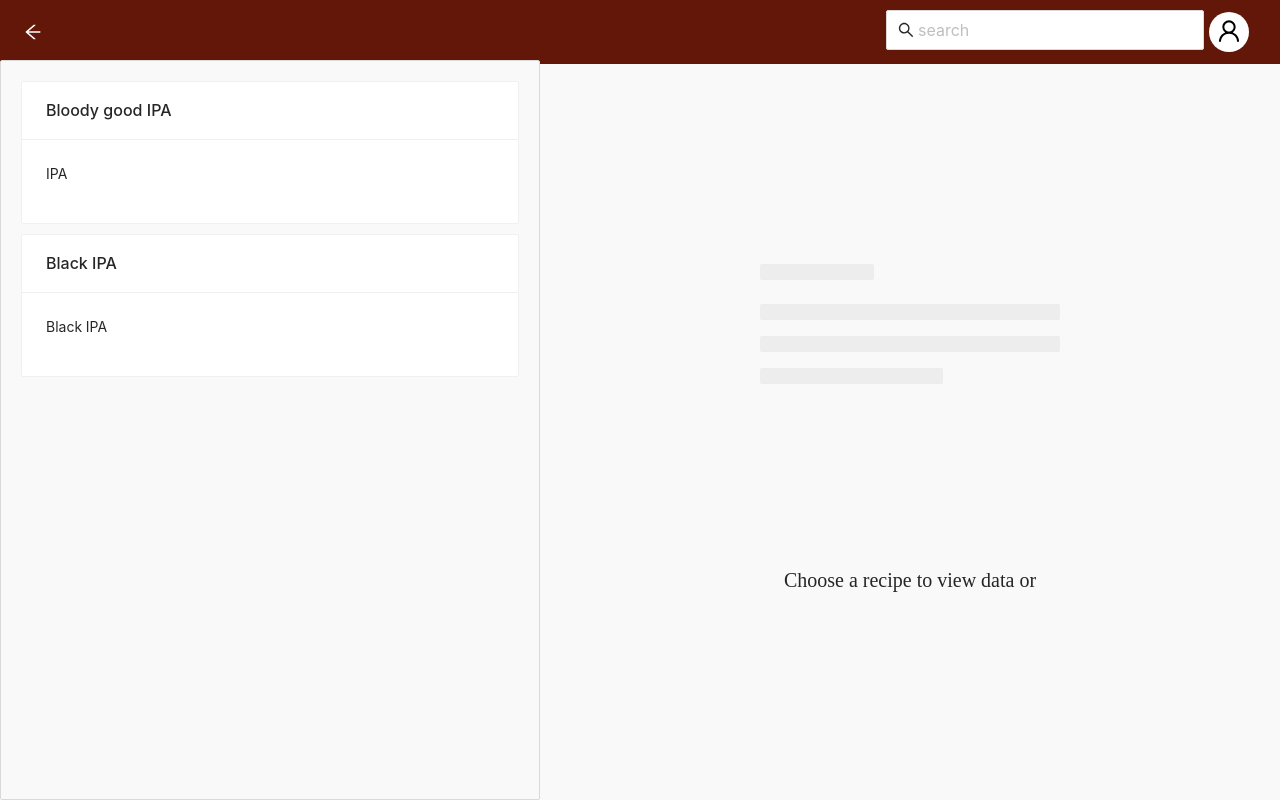
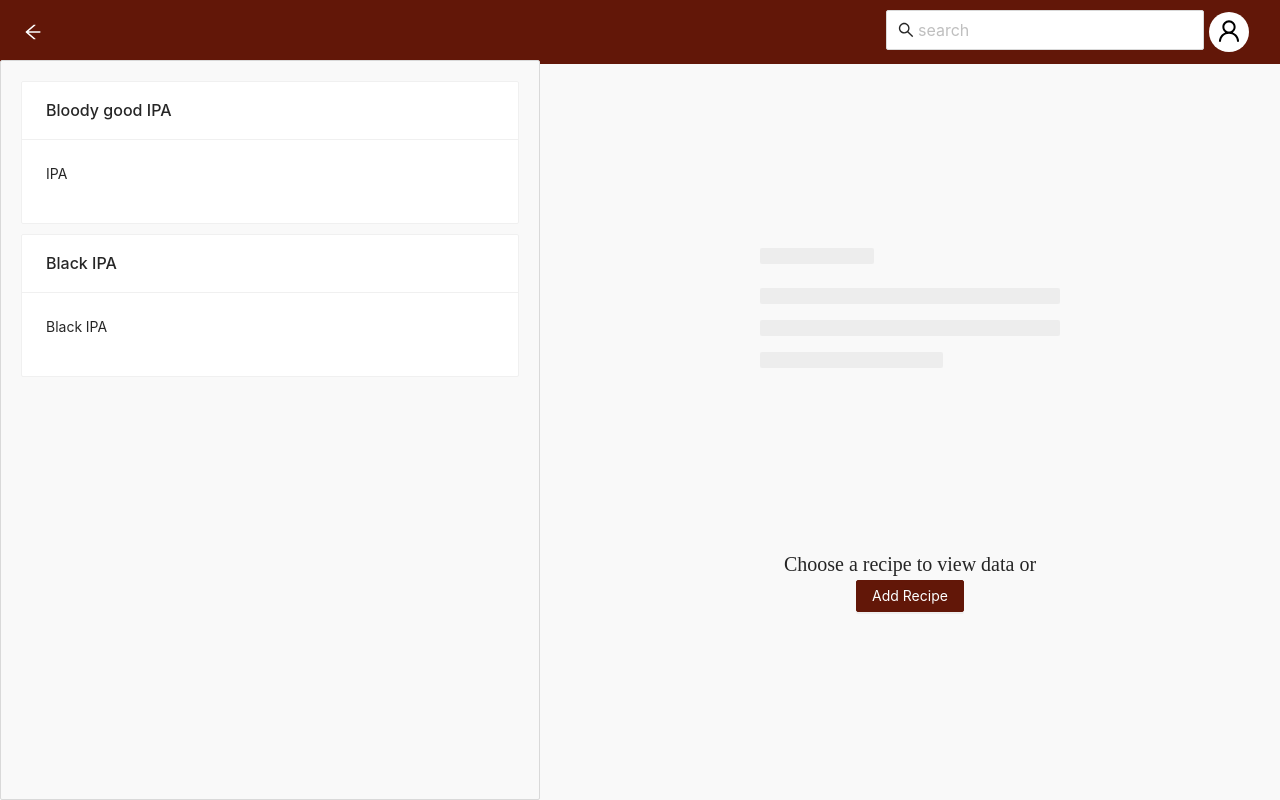
Before and after one commit to s20156/brewder, a React (Create React App) app: page /login in a window 1280 px wide. Both pictures are taken after typing "name@example.com", "Sample123" into the empty fields and a click on the button "Sign In". Built offline with nearby package versions, Linux system fonts and the light colour scheme.

Commit message:
Added add recipe button

```diff
--- /dev/null
+++ b/src/components/recipes/AddRecipe/AddRecipe.tsx
@@ -0,0 +1,11 @@
+import React from "react";
+import { Link } from "react-router-dom";
+import Button from "../../interaction/Button";
+
+export const AddRecipe: React.FC = () => {
+    return (
+        <div>
+            <Link to={"/add"}><Button buttonType="button" className="buttonAdd" label="Add Recipe" /></Link>
+        </div>
+    )
+}
--- a/src/components/recipes/RecipeDetails/RecipeDetails.scss
+++ b/src/components/recipes/RecipeDetails/RecipeDetails.scss
@@ -32,7 +32,7 @@
     .row {
         padding: 10px 0;
         @include flexbox($direction: row, $align: flex-start);
-        div {
+        p {
             min-width: 250px;
         }
     }
--- a/src/components/recipes/RecipeDetails/RecipeDetails.tsx
+++ b/src/components/recipes/RecipeDetails/RecipeDetails.tsx
@@ -4,6 +4,7 @@ import { useSelector } from "react-redux";
 import { Link } from "react-router-dom";
 import { RootState } from "../../../store/reducers/rootReducer";
 import Button from "../../interaction/Button";
+import { AddRecipe } from "../AddRecipe/AddRecipe";
 
 
 export const RecipeEmptyTab: React.FC = () => {
@@ -16,6 +17,7 @@ export const RecipeEmptyTab: React.FC = () => {
                 Choose a recipe to view data or
             </div>
             <div className="addRecipeButton">
+                <AddRecipe />
             </div>
         </div>
     );
@@ -31,7 +33,7 @@ export const RecipeDetails: React.FC = () => {
                     <h1>{recipeData.name}</h1>
                     <h2>{recipeData.beerStyle}</h2>
                     <div className="row">
-                        <h3>Parameters:</h3>
+                        <p>Parameters:</p>
                         <p>BLG: {recipeData.blg}</p>
                         <p>IBU: {recipeData.ibu}</p>
                         <p>Color: {recipeData.color}</p>
```
